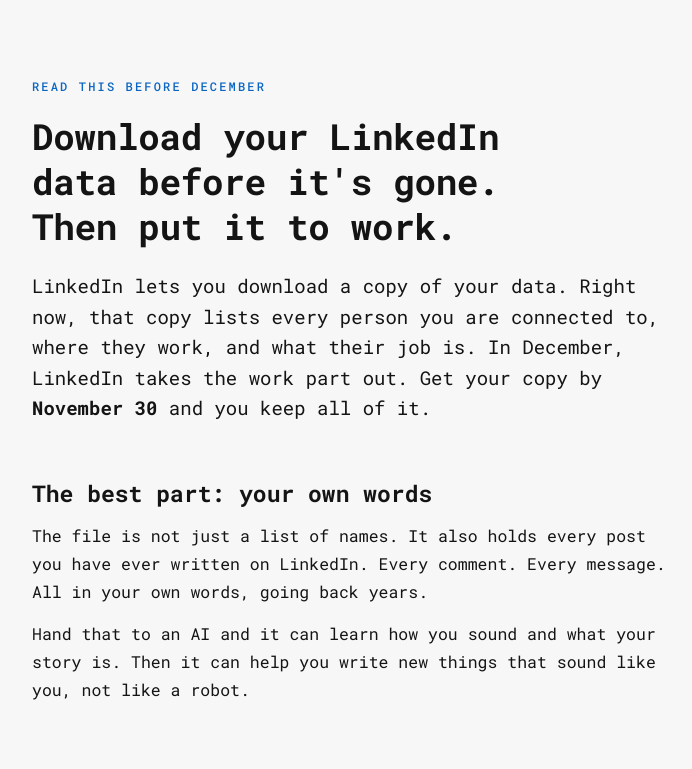
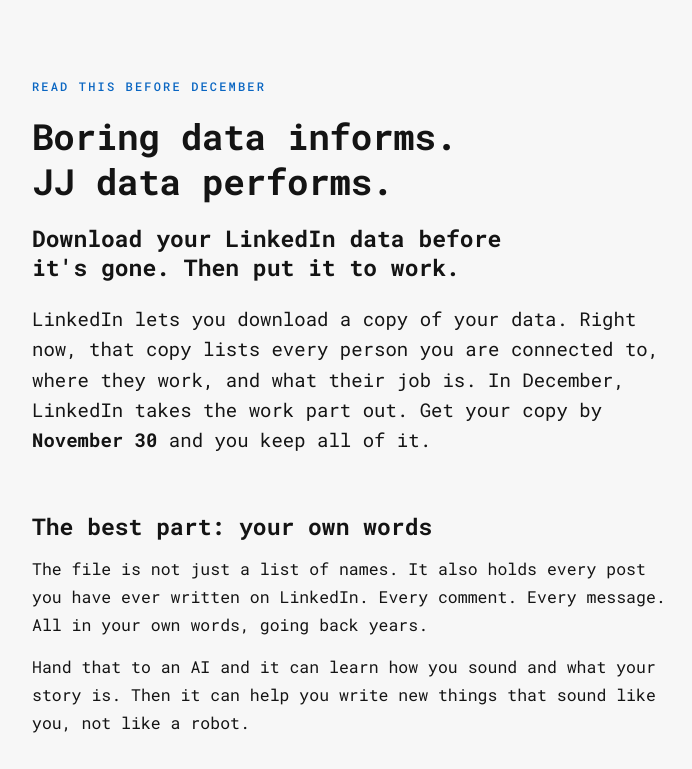
Before and after one commit to Damnjjwtf/zux-board, a plain HTML site: page linkedin-archive/index.html in a window 1280 px wide. Shown: the top 769 px of the page, without its empty margins (290-982 px from the left). Drawn offline with Linux system fonts and the light colour scheme.

Commit message:
LinkedIn page: new H1, Boring data informs. JJ data performs.

```diff
--- a/linkedin-archive/index.html
+++ b/linkedin-archive/index.html
@@ -61,6 +61,7 @@
     color:var(--blue);margin:0 0 18px;
   }
   h1{font-size:36px;font-weight:700;letter-spacing:-.01em}
+  .subhead{font-size:23px;font-weight:700;margin:20px 0 0}
   .lede{font-size:19px;line-height:1.6;margin:22px 0 0;color:var(--ink)}
   section{padding:46px 0 8px}
   h2{font-size:23px;font-weight:700;margin:0 0 14px}
@@ -114,6 +115,7 @@
   footer p{margin:0 0 6px}
   @media (max-width:560px){
     h1{font-size:30px}
+    .subhead{font-size:20px}
     .lede{font-size:17.5px}
     .hero{padding-top:52px}
     section{padding:38px 0 6px}
@@ -125,7 +127,8 @@
 
   <header class="hero">
     <p class="eyebrow">Read this before&nbsp;December</p>
-    <h1>Download your LinkedIn data before it's gone. Then put it to&nbsp;work.</h1>
+    <h1>Boring data informs.<br />JJ data&nbsp;performs.</h1>
+    <h2 class="subhead">Download your LinkedIn data before it's gone. Then put it to&nbsp;work.</h2>
     <p class="lede">LinkedIn lets you download a copy of your data. Right now, that copy lists every person you are connected to, where they work, and what their job is. In December, LinkedIn takes the work part out. Get your copy by <strong>November 30</strong> and you keep all of&nbsp;it.</p>
   </header>
 
```
